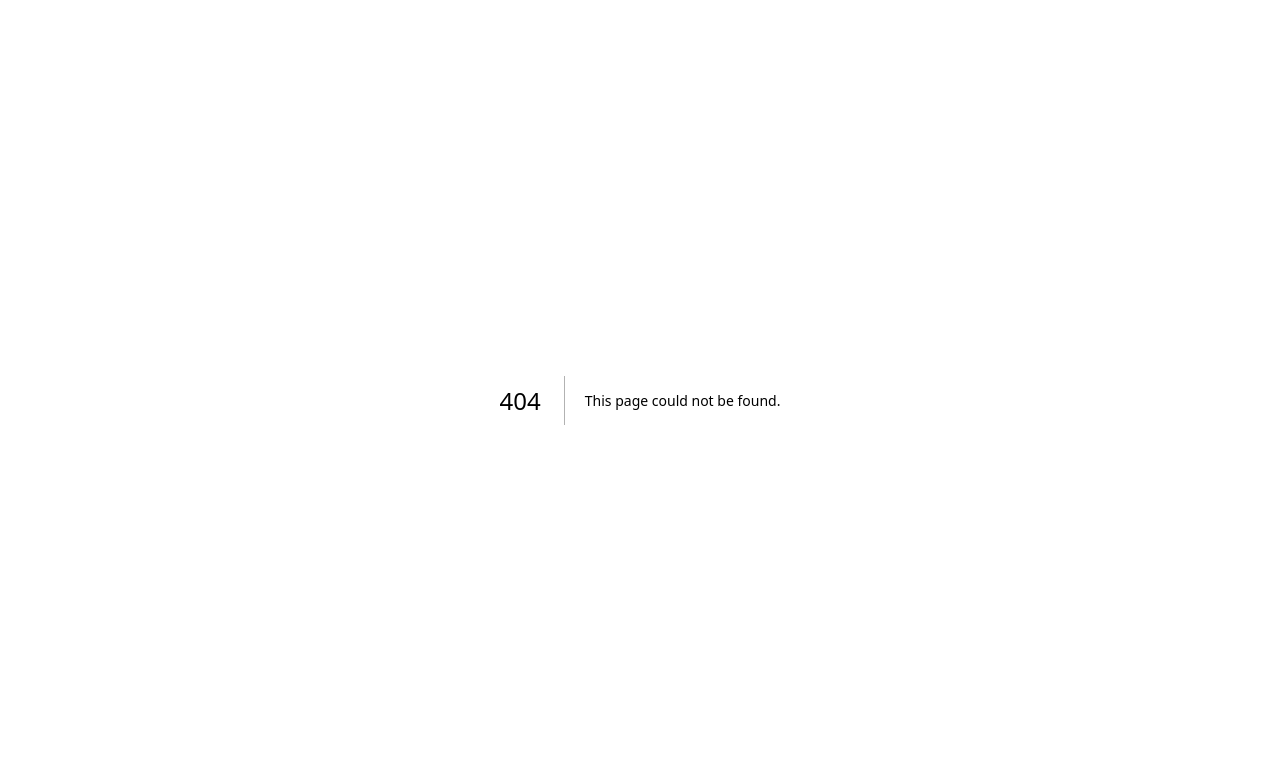
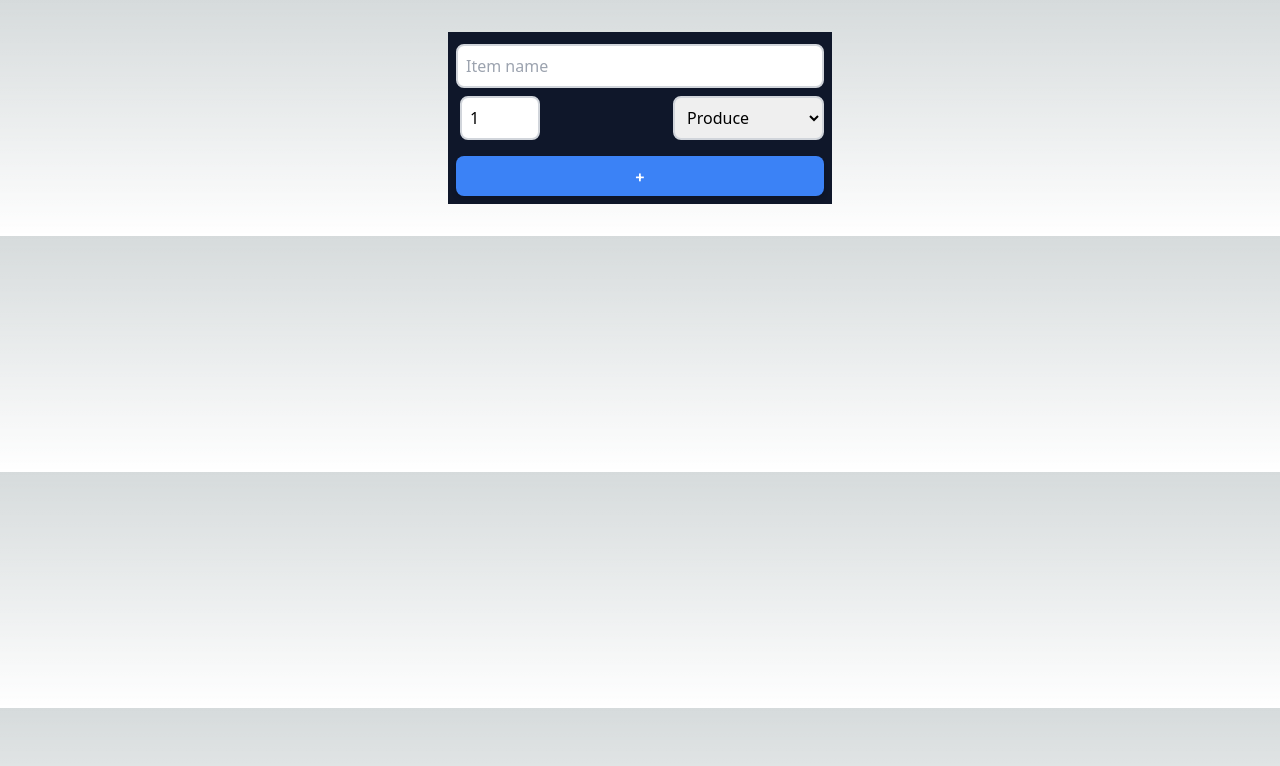
Before and after one commit to Noburu-Hasashi/cprg306-assignments, a Next.js app: page /week-4 in a window 1280 px wide. Before the commit this address had no page. Shown: the top 766 px of the page. Built offline with nearby package versions, Linux system fonts and the light colour scheme.

Commit message:
Week 4 Assignment Completed

```diff
--- a/app/page.js
+++ b/app/page.js
@@ -8,6 +8,7 @@ export default function Home() {
     <ul className='text-lg'>
       <li><Link href="week-2">Week 2 Assignment</Link></li>
       <li><Link href="week-3">Week 3 Assignment</Link></li>
+      <li><Link href="week-4">Week 4 Assignment</Link></li>
     </ul>
     </div>
   </main>
--- /dev/null
+++ b/app/week-4/new-item.js
@@ -0,0 +1,53 @@
+"use client";
+
+import { useState } from "react";
+
+export default function NewItem() {
+    const [name, setName] = useState("");
+    const [quantity, setQuantity] = useState("1");
+    const [category, setCategory] = useState("produce");
+
+    const handleSubmit = (event) => {
+        event.preventDefault();
+
+        const Item = { name, quantity, category };
+
+        console.log(Item);
+
+        alert(`Item: ${Item.name}, Quantity: ${Item.quantity}, Category: ${Item.category}`);
+
+        setName("");
+        setQuantity("1");
+        setCategory("produce");
+    }
+
+    return(
+        <main className="flex justify-center w-full">
+           <form onSubmit={handleSubmit} className="p-2 m-4 bg-slate-900 text-black max-w-sm w-full">
+                <div className="mb-2">
+                    <input type="text" placeholder="Item name" value={name} className="w-full mt-1 border-2 border-gray-300 p-2 rounded-lg font-sans" onChange={(event) => setName(event.target.value)} />
+                </div>
+                <div className="flex justify-between">
+                    <input type="number" min="1" max="100" placeholder="Quantity" value={quantity}  className="w-20 ml-1 border-2 border-gray-300 p-2 rounded-lg font-sans" onChange={(event) => setQuantity(event.target.value)} />
+                    <select value={category} className="ml-1 border-2 border-gray-300 p-2 rounded-lg font-sans" onChange={(event) => setCategory(event.target.value)}>
+                        <option value="" disabled=" " >Category</option>
+                        <option value="produce">Produce</option>
+                        <option value="dairy">Dairy</option>
+                        <option value="bakery">Bakery</option>
+                        <option value="dry goods">Dry Goods</option>
+                        <option value="frozen foods">Frozen Foods</option>
+                        <option value="meat">Meat</option>
+                        <option value="canned goods">Canned Goods</option>
+                        <option value="snacks">Snacks</option>
+                        <option value="beverages">Beverages</option>
+                        <option value="household">Household</option>
+                        <option value="other">Other</option>
+                    </select>
+                </div>
+                <div>
+                    <button type="submit" className="w-full mt-4 py-2 px-4 bg-blue-500 text-white font-semibold rounded-lg shadow-md hover:bg-blue-700 focus:outline-none focus:ring-2 focus:ring-blue-400 focus:ring-opacity-75">+</button>
+                </div>
+            </form>
+        </main>
+        );
+};
--- /dev/null
+++ b/app/week-4/page.js
@@ -0,0 +1,12 @@
+'use client';
+import NewItem from "./new-item";
+
+export default function Page(Item) {
+    return (
+        <main className="text-black m-4">
+            <div>
+                <NewItem />
+            </div>
+        </main>
+    );
+}
```
